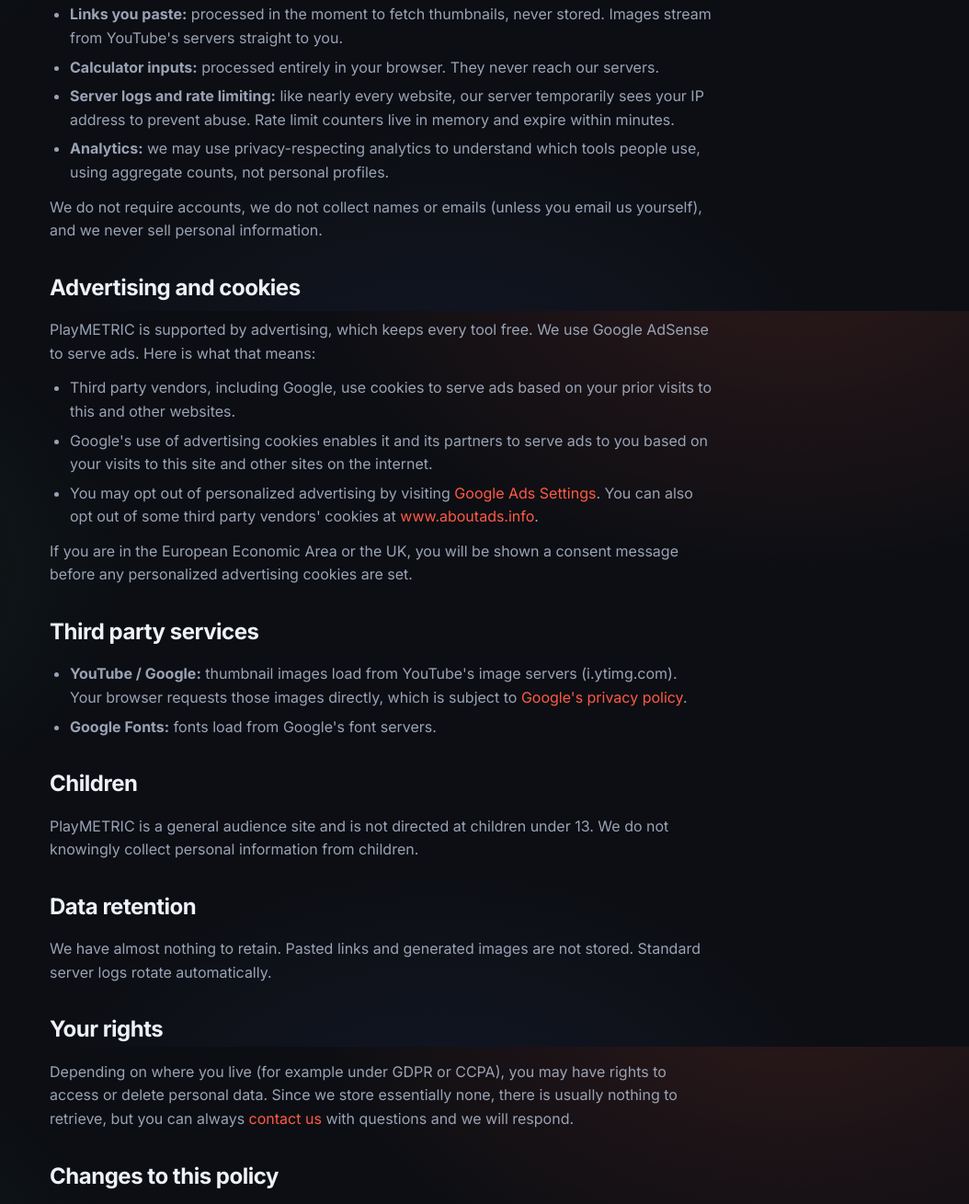
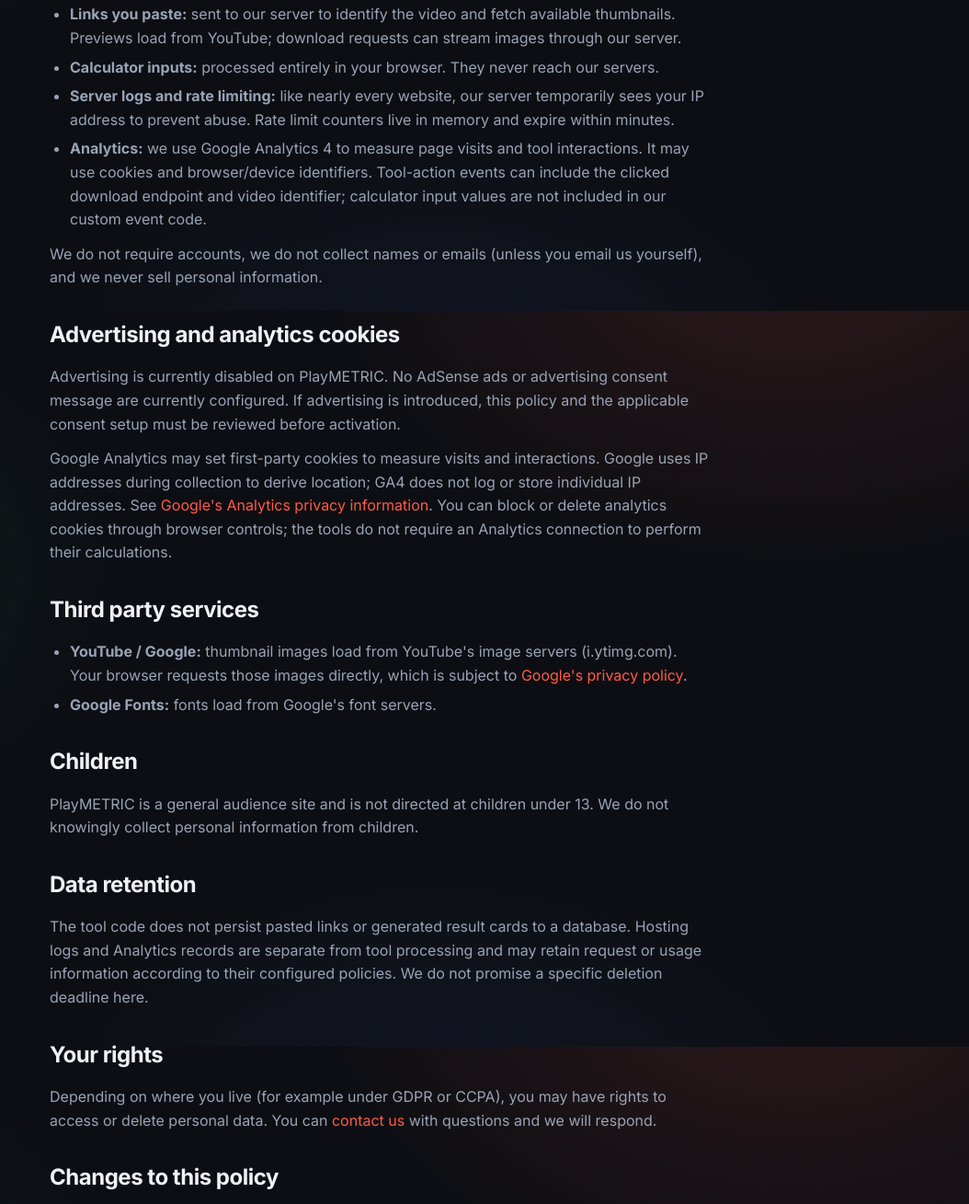
Before and after one commit to antwonterell/playmetric, a website: page public/privacy-policy.html in a window 1280 px wide. Shown: the part 462-1771 px from the top of the page at 92% size, without its empty margins (226-1280 px from the left). Drawn offline with Linux system fonts and the light colour scheme.

Commit message:
Align privacy and about with disabled advertising

```diff
--- a/public/privacy-policy.html
+++ b/public/privacy-policy.html
@@ -4,7 +4,7 @@
   <meta charset="UTF-8" />
   <meta name="viewport" content="width=device-width, initial-scale=1.0" />
   <title>Privacy Policy | PlayMETRIC</title>
-  <meta name="description" content="PlayMETRIC's privacy policy: what we collect (almost nothing), how advertising cookies work, and how to opt out of personalized ads." />
+  <meta name="description" content="How PlayMETRIC handles tool requests, Google Analytics, server logs and cookies. Advertising is currently disabled." />
   <link rel="canonical" href="https://playmetric.org/privacy-policy" />
   <link rel="preconnect" href="https://fonts.googleapis.com" />
   <link rel="preconnect" href="https://fonts.gstatic.com" crossorigin />
@@ -33,7 +33,7 @@
   <section class="hero">
     <div class="wrap">
       <h1>Privacy <span class="accent">Policy</span></h1>
-      <p class="sub">Effective date: July 21, 2026</p>
+      <p class="sub">Updated October 24, 2026</p>
     </div>
   </section>
 
@@ -44,21 +44,16 @@
       <h2>What we collect</h2>
       <p>Very little, by design:</p>
       <ul>
-        <li><strong>Links you paste:</strong> processed in the moment to fetch thumbnails, never stored. Images stream from YouTube's servers straight to you.</li>
+        <li><strong>Links you paste:</strong> sent to our server to identify the video and fetch available thumbnails. Previews load from YouTube; download requests can stream images through our server.</li>
         <li><strong>Calculator inputs:</strong> processed entirely in your browser. They never reach our servers.</li>
         <li><strong>Server logs and rate limiting:</strong> like nearly every website, our server temporarily sees your IP address to prevent abuse. Rate limit counters live in memory and expire within minutes.</li>
-        <li><strong>Analytics:</strong> we may use privacy-respecting analytics to understand which tools people use, using aggregate counts, not personal profiles.</li>
+        <li><strong>Analytics:</strong> we use Google Analytics 4 to measure page visits and tool interactions. It may use cookies and browser/device identifiers. Tool-action events can include the clicked download endpoint and video identifier; calculator input values are not included in our custom event code.</li>
       </ul>
       <p>We do not require accounts, we do not collect names or emails (unless you email us yourself), and we never sell personal information.</p>
 
-      <h2>Advertising and cookies</h2>
-      <p>PlayMETRIC is supported by advertising, which keeps every tool free. We use Google AdSense to serve ads. Here is what that means:</p>
-      <ul>
-        <li>Third party vendors, including Google, use cookies to serve ads based on your prior visits to this and other websites.</li>
-        <li>Google's use of advertising cookies enables it and its partners to serve ads to you based on your visits to this site and other sites on the internet.</li>
-        <li>You may opt out of personalized advertising by visiting <a href="https://adssettings.google.com" rel="noopener" target="_blank">Google Ads Settings</a>. You can also opt out of some third party vendors' cookies at <a href="https://www.aboutads.info/choices" rel="noopener" target="_blank">www.aboutads.info</a>.</li>
-      </ul>
-      <p>If you are in the European Economic Area or the UK, you will be shown a consent message before any personalized advertising cookies are set.</p>
+      <h2>Advertising and analytics cookies</h2>
+      <p>Advertising is currently disabled on PlayMETRIC. No AdSense ads or advertising consent message are currently configured. If advertising is introduced, this policy and the applicable consent setup must be reviewed before activation.</p>
+      <p>Google Analytics may set first-party cookies to measure visits and interactions. Google uses IP addresses during collection to derive location; GA4 does not log or store individual IP addresses. See <a href="https://support.google.com/analytics/answer/6004245?hl=en">Google's Analytics privacy information</a>. You can block or delete analytics cookies through browser controls; the tools do not require an Analytics connection to perform their calculations.</p>
 
       <h2>Third party services</h2>
       <ul>
@@ -70,10 +65,10 @@
       <p>PlayMETRIC is a general audience site and is not directed at children under 13. We do not knowingly collect personal information from children.</p>
 
       <h2>Data retention</h2>
-      <p>We have almost nothing to retain. Pasted links and generated images are not stored. Standard server logs rotate automatically.</p>
+      <p>The tool code does not persist pasted links or generated result cards to a database. Hosting logs and Analytics records are separate from tool processing and may retain request or usage information according to their configured policies. We do not promise a specific deletion deadline here.</p>
 
       <h2>Your rights</h2>
-      <p>Depending on where you live (for example under GDPR or CCPA), you may have rights to access or delete personal data. Since we store essentially none, there is usually nothing to retrieve, but you can always <a href="/contact">contact us</a> with questions and we will respond.</p>
+      <p>Depending on where you live (for example under GDPR or CCPA), you may have rights to access or delete personal data. You can <a href="/contact">contact us</a> with questions and we will respond.</p>
 
       <h2>Changes to this policy</h2>
       <p>If this policy changes, we will update this page and the effective date above.</p>
```
Also changed, not shown: public/about.html (+1 -1 lines).
